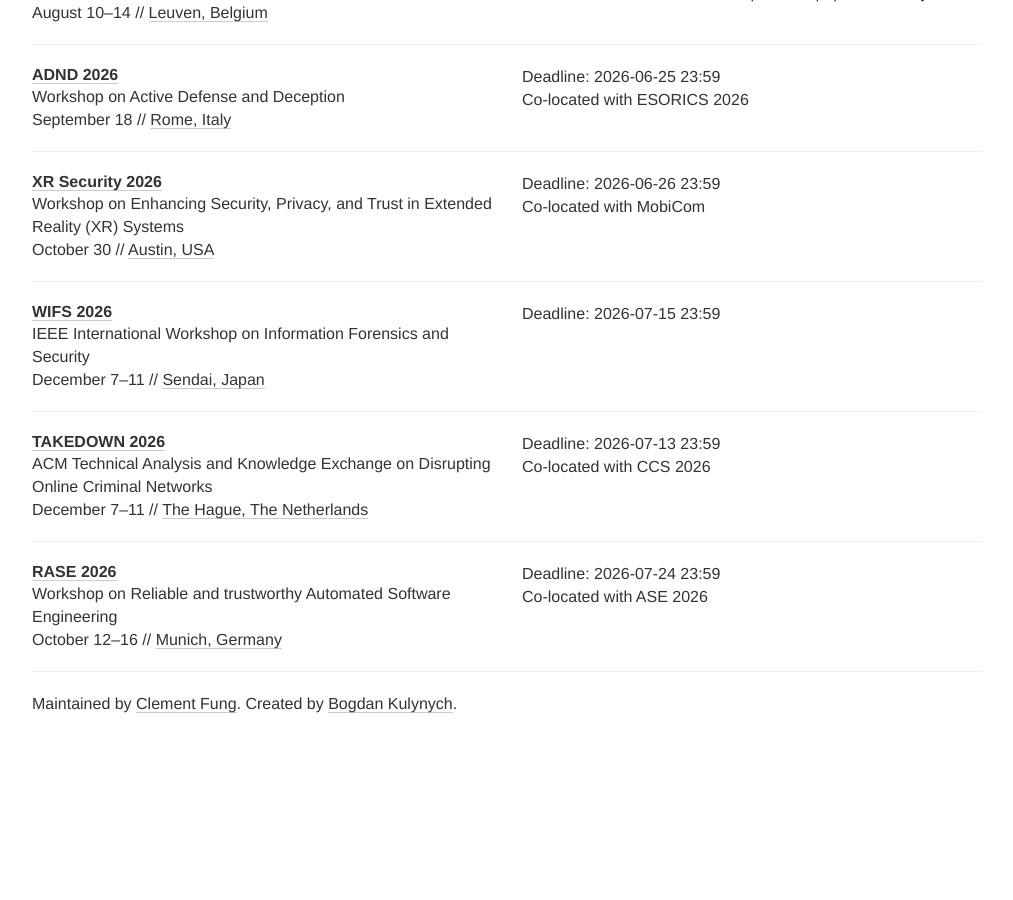
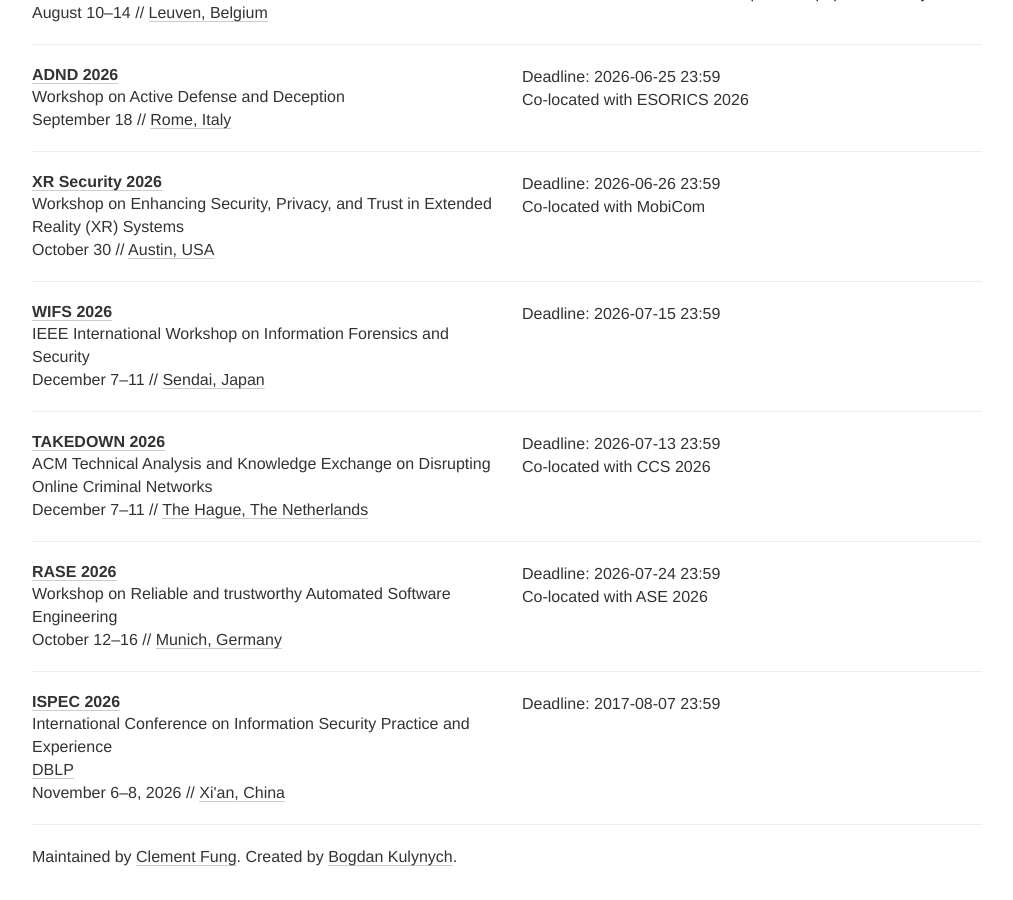
Before and after one commit to sec-deadlines/sec-deadlines.github.io, a Jekyll site: the page built from index.html, in a window 1280 px wide and 900 px high, scrolled down 29111 px. Shown: the whole window, without its empty margins (133-1146 px from the left). Built offline with Jekyll 4.4.1, drawn with Linux system fonts in a browser that asks for light colours; nearby versions of some CDN libraries; comment, search, counter and statistics services are not loaded; before the commit the page ends 29858 px from its top, so only the background shows below that.

Commit message:
Update conferences.yml
ISPEC2026

```diff
--- a/_data/conferences.yml
+++ b/_data/conferences.yml
@@ -2069,3 +2069,14 @@
   date: October 12-16
   place: Munich, Germany
   tags: [SEC, SHOP, OTHERS]
+
+- name: ISPEC
+  description: International Conference on Information Security Practice and Experience
+  year: 2026
+  link: https://ispec2026.github.io/
+  dblp: https://dblp.org/db/conf/ispec/index
+  deadline: ["2017-07-26 23:59"] # must be a list
+  deadline: ["2017-08-07 23:59"] # must be a list
+  date: November 6-8, 2026
+  place: Xi'an, China
+  tags: [SEC, PRIV, CONF, CORE-C]
```
